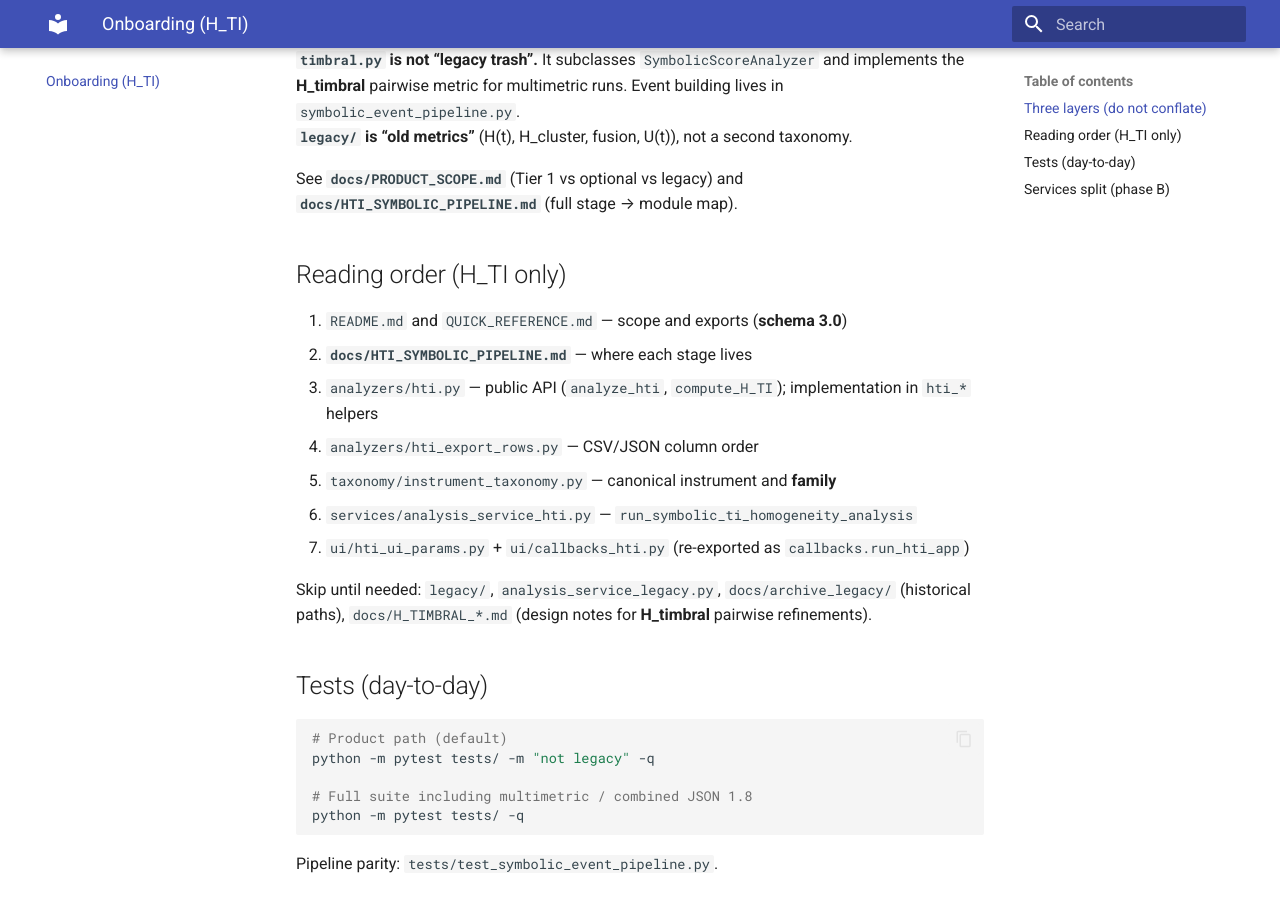
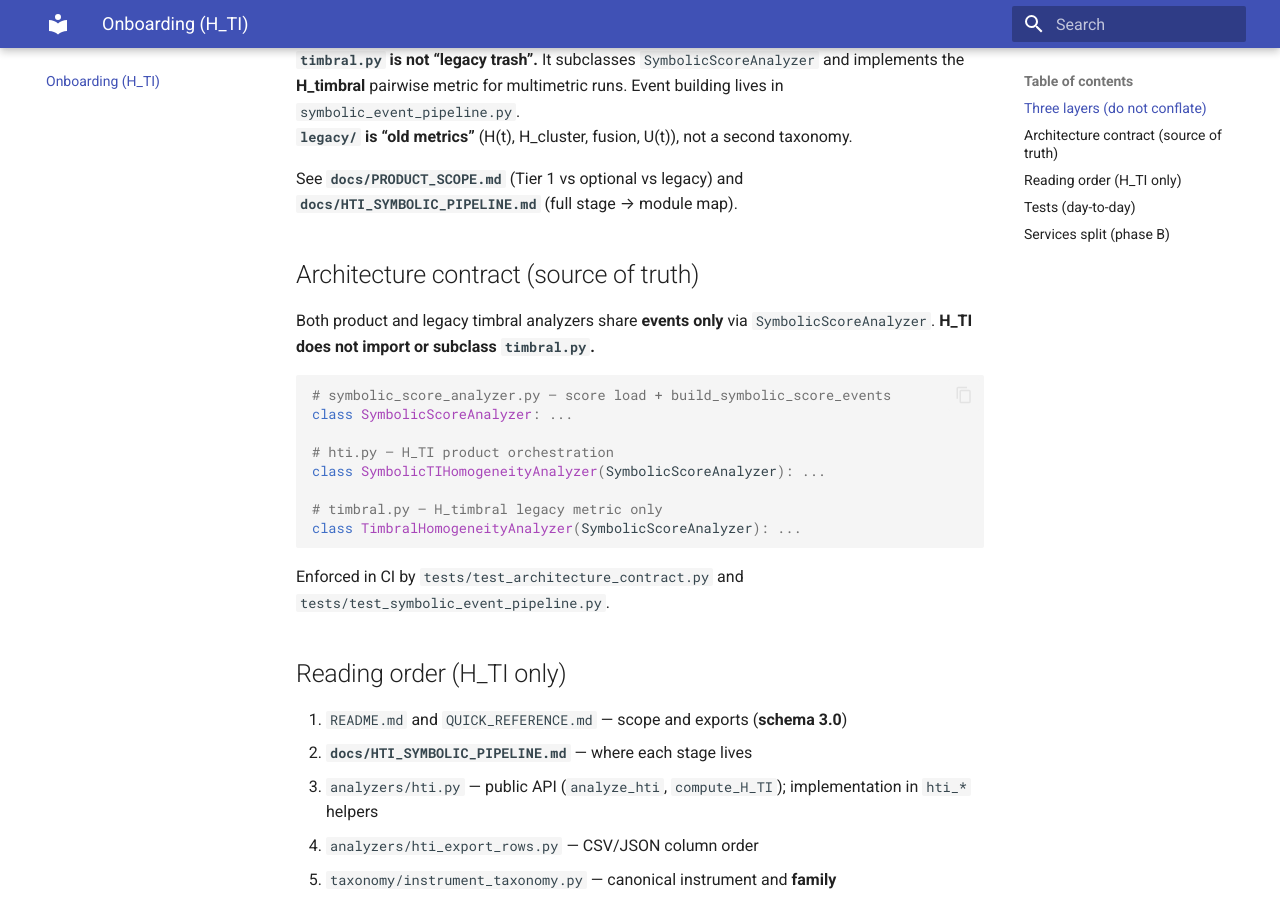
Before and after one commit to LuisMRaimundo/Timbral_Instrumental_Homogeneity, an MkDocs documentation site: the page built from docs/ONBOARDING_H_TI.md, in a window 1280 px wide and 900 px high, scrolled down 721 px. Built offline with MkDocs 1.6.1 and Material for MkDocs 9.7.7, drawn with Linux system fonts in a browser that asks for light colours.

Commit message:
Document architecture inheritance contract in ONBOARDING_H_TI
Add explicit class hierarchy and test references so reviewers can verify H_TI does not subclass timbral.py.

Co-authored-by: Cursor <cursoragent@cursor.com>

````diff
--- a/docs/ONBOARDING_H_TI.md
+++ b/docs/ONBOARDING_H_TI.md
@@ -14,6 +14,23 @@ Short map for developers who want **families, instrument typology, and register
 **`legacy/` is “old metrics”** (H(t), H_cluster, fusion, U(t)), not a second taxonomy.
 
 See **`docs/PRODUCT_SCOPE.md`** (Tier 1 vs optional vs legacy) and **`docs/HTI_SYMBOLIC_PIPELINE.md`** (full stage → module map).
+
+## Architecture contract (source of truth)
+
+Both product and legacy timbral analyzers share **events only** via `SymbolicScoreAnalyzer`. **H_TI does not import or subclass `timbral.py`.**
+
+```python
+# symbolic_score_analyzer.py — score load + build_symbolic_score_events
+class SymbolicScoreAnalyzer: ...
+
+# hti.py — H_TI product orchestration
+class SymbolicTIHomogeneityAnalyzer(SymbolicScoreAnalyzer): ...
+
+# timbral.py — H_timbral legacy metric only
+class TimbralHomogeneityAnalyzer(SymbolicScoreAnalyzer): ...
+```
+
+Enforced in CI by `tests/test_architecture_contract.py` and `tests/test_symbolic_event_pipeline.py`.
 
 ## Reading order (H_TI only)
 
````
